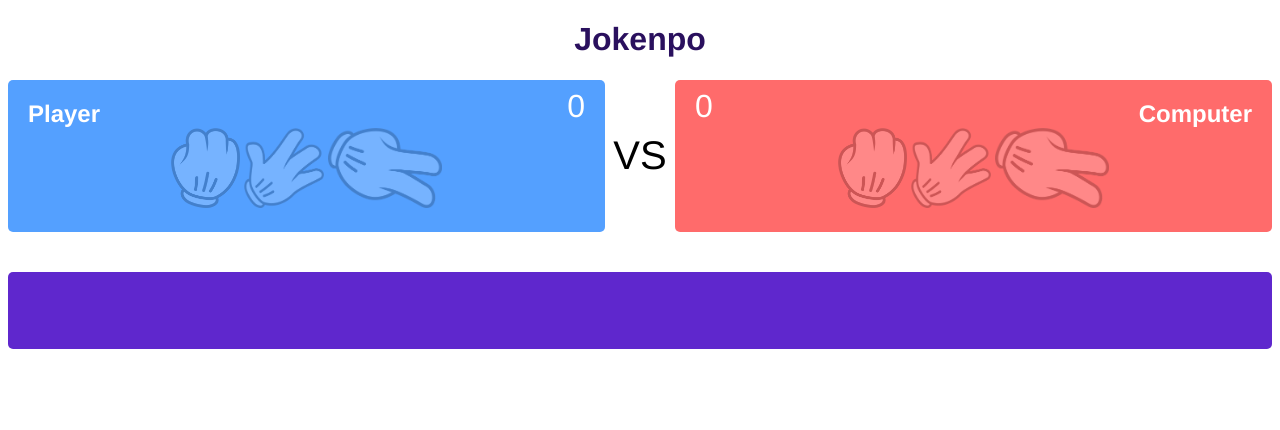
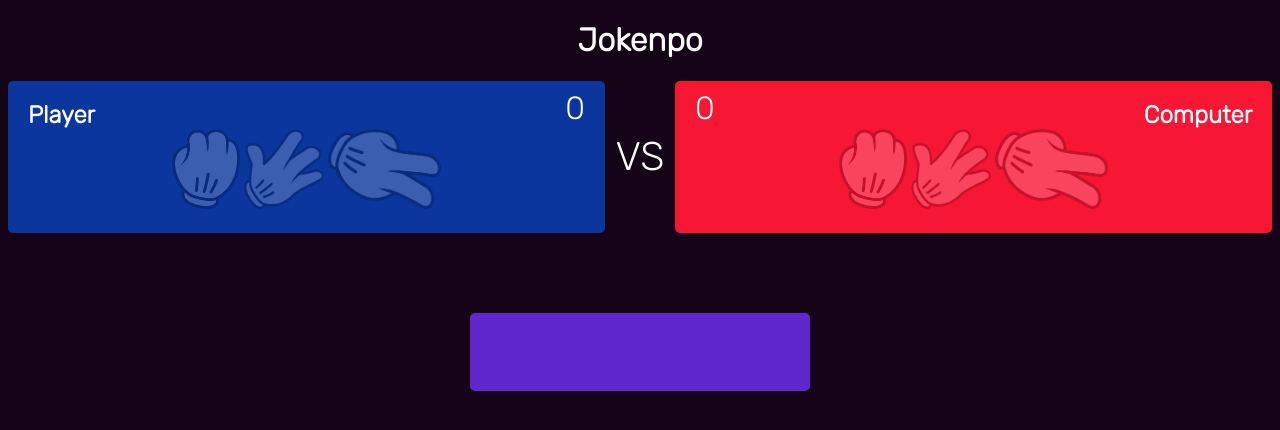
Before and after one commit to isaacnwt/jokenpo-js, a PHP site: page / in a window 1280 px wide. Shown: the top 430 px of the page. Run offline with PHP 8.4, Linux system fonts and the light colour scheme.

Commit message:
Melhorias de design

```diff
--- a/index.html
+++ b/index.html
@@ -4,6 +4,10 @@
     <meta charset="UTF-8">
     <meta http-equiv="X-UA-Compatible" content="IE=edge">
     <title>Jokenpo</title>
+    <link rel="icon" href="img/jopenpo-logo.ico">
+    <link rel="preconnect" href="https://fonts.googleapis.com">
+    <link rel="preconnect" href="https://fonts.gstatic.com" crossorigin>
+    <link href="https://fonts.googleapis.com/css2?family=Rubik:wght@300&display=swap" rel="stylesheet">
     <link rel="stylesheet" href="style.css">
     <script src="script.js"></script>
 </head>
@@ -11,7 +15,7 @@
     <div id="main">
         <h1 id="title">Jokenpo</h1>
         <div id="scoreboard">
-            <div id="player">
+            <div id="player" class="game-box">
                 <h2 id="player-name">Player</h2>
                 <span id="player-points">0</span>
 
@@ -22,7 +26,7 @@
                 </ul>
             </div>
             <div id="versus">VS</div>
-            <div id="computer">
+            <div id="computer" class="game-box">
                 <h2 id="computer-name">Computer</h2>
                 <span id="computer-points">0</span>
 
--- a/style.css
+++ b/style.css
@@ -1,6 +1,10 @@
 * {
-    font-family: Helvetica, sans-serif;
+    font-family: 'Rubik', sans-serif;
     font-weight: 400px;
+}
+
+body {
+    background-color: #150417;
 }
 
 #scoreboard {
@@ -9,7 +13,7 @@
     justify-items: center;
 }
 
-#player, #computer {
+.game-box {
     position: relative;
     flex-grow: 1;
     border-radius: 5px;
@@ -20,21 +24,22 @@
 }
 
 #player {
-    background-color: #54a0ff;
+    background-color: #0a369d;
 }
 
 #computer {
-    background-color: #ff6b6b;
+    background-color: #f71735;
 }
 
 #versus {
+    color: #fff;
     font-size: 40px;
     text-align: center;
     width: 70px;
 }
 
 #title {
-    color: #2a105e;
+    color: #fff;
     text-align: center;
 }
 
@@ -43,7 +48,7 @@
     padding: 0;
 }
 
-#player-name, #computer-name {
+#player-name {
     text-align: left;
 }
 
@@ -63,12 +68,15 @@
 
 #messages {
     background-color: #5f27cd;
+    width: 300px;
     color: #fff;
     font-size: 32px;
     border-radius: 5px;
     margin: 40px 0px;
     padding: 20px;
     text-align: center;
+    margin: auto;
+    margin-top: 80px;
 }
 
 ul#player-choice, ul#computer-choice {
```
Also changed, not shown: img/jopenpo-logo.ico (added), img/jopenpo-logo.png (added).
